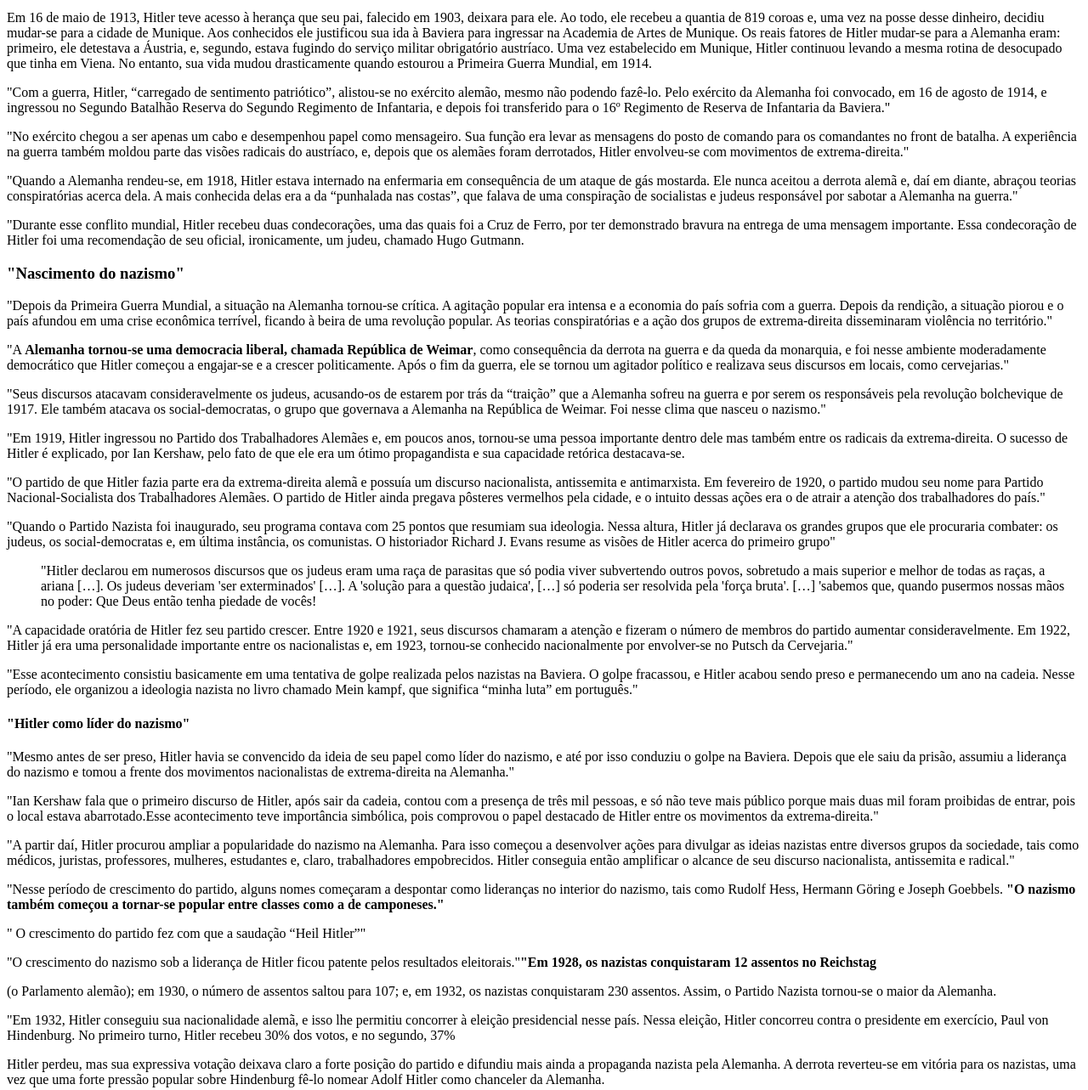
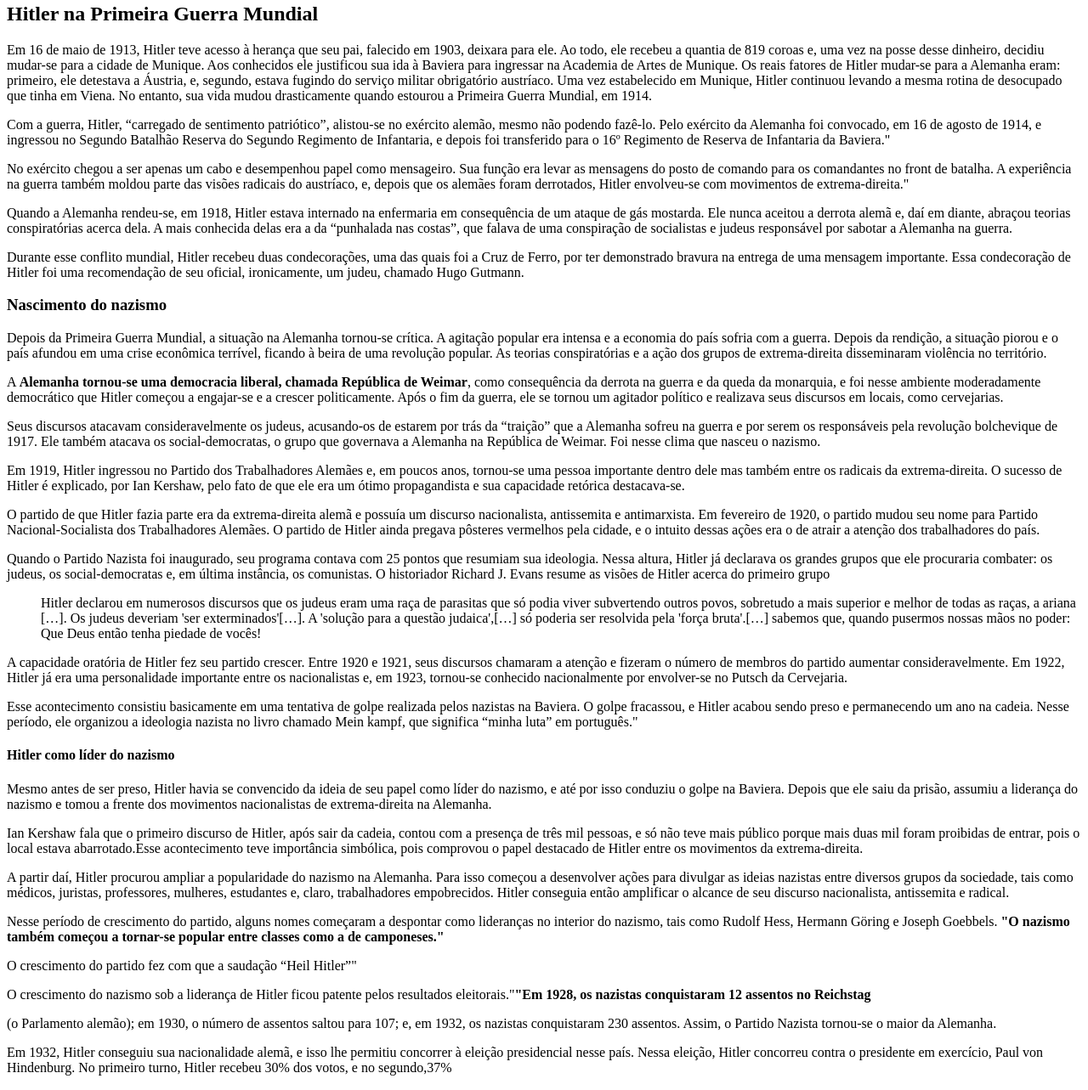
Before and after one commit to Santoscelc/2024-project, a plain HTML site: page Haru.html in a window 1280 px wide. Shown: the part 277-1560 px from the top of the page at 85% size. Drawn offline with Linux system fonts and the light colour scheme.

Commit message:
Update Haru.html

```diff
--- a/Haru.html
+++ b/Haru.html
@@ -6,41 +6,41 @@
     <title>Document</title>
 </head>
 <body>
-    Adolf Hitler d</h1>
-    <p>Hitler era austríaco e nasceu em uma cidade do interior do país chamada Braunau am Inn, em 20 de abril de 1889. Os pais de Adolf Hitler chamavam-se Alois Hitler e Klara Pölzl, e ele foi o quarto filho desse casal (o primeiro a sobreviver em longo prazo). Os filhos de Alois e Klara que nasceram antes de Hitler e faleceram foram Gustav, Otto e Ida."O pai de Hitler, anteriormente chamado Alois Schicklgruber (mudou seu nome na década de 1870), trabalhava como inspetor em um posto alfandegário de Braunau am Inn e, por isso, Hitler cresceu em um ambiente familiar de classe média e de condição financeira saudável. A boa condição financeira, porém, não fazia que a família de Hitler tivesse bom convívio, sobretudo pelo humor explosivo de seu pai. A relação de Hitler com sua mãe, por sua vez, era o inverso e bastante amorosa."
+<h1>Adolf Hitler</h1>
+<p>Hitler era austríaco e nasceu em uma cidade do interior do país chamada Braunau am Inn, em 20 de abril de 1889. Os pais de Adolf Hitler chamavam-se Alois Hitler e Klara Pölzl, e ele foi o quarto filho desse casal (o primeiro a sobreviver em longo prazo). Os filhos de Alois e Klara que nasceram antes de Hitler e faleceram foram Gustav, Otto e Ida.O pai de Hitler, anteriormente chamado Alois Schicklgruber (mudou seu nome na década de 1870), trabalhava como inspetor em um posto alfandegário de Braunau am Inn e, por isso, Hitler cresceu em um ambiente familiar de classe média e de condição financeira saudável. A boa condição financeira, porém, não fazia que a família de Hitler tivesse bom convívio, sobretudo pelo humor explosivo de seu pai. A relação de Hitler com sua mãe, por sua vez, era o inverso e bastante amorosa.
 Os pais de Hitler morreram enquanto o futuro ditador alemão ainda era apenas um adolescente. Seu pai, Alois, faleceu, em 3 de janeiro de 1903, de um colapso enquanto estava tomando vinho. Acredita-se que ele tenha morrido de derrame pleural (acúmulo de líquido no interior do pulmão). Sua mãe, Klara, acabou falecendo de câncer em 21 de dezembro de 1907.A morte de seu pai colocou fim a um grande problema para Hitler: sua carreira. O pai de Hitler queria que seu filho seguisse a carreira do funcionalismo público e tornasse-se funcionário da alfândega assim como ele havia sido. Hitler, no entanto, tinha outro desejo para sua vida e, depois que sua mãe morreu, mudou-se para Viena."Em Viena, viveu como um desocupado, não fazendo questão de conseguir um emprego para sobreviver. Sua renda vinha inteiramente da pensão deixada por sua mãe e de um empréstimo que adquiriu de sua tia. Nisso, o ambiente político agitado de Viena teve papel crucial na moldagem dos preconceitos de Hitler, como sentencia Ian Kershaw.</p>
 <h2>Hitler na Primeira Guerra Mundial</h2>
 <p>Em 16 de maio de 1913, Hitler teve acesso à herança que seu pai, falecido em 1903, deixara para ele. Ao todo, ele recebeu a quantia de 819 coroas e, uma vez na posse desse dinheiro, decidiu mudar-se para a cidade de Munique. Aos conhecidos ele justificou sua ida à Baviera para ingressar na Academia de Artes de Munique.
 Os reais fatores de Hitler mudar-se para a Alemanha eram: primeiro, ele detestava a Áustria, e, segundo, estava fugindo do serviço militar obrigatório austríaco. Uma vez estabelecido em Munique, Hitler continuou levando a mesma rotina de desocupado que tinha em Viena. No entanto, sua vida mudou drasticamente quando estourou a Primeira Guerra Mundial, em 1914.</p>
- <p>"Com a guerra, Hitler, “carregado de sentimento patriótico”, alistou-se no exército alemão, mesmo não podendo fazê-lo. Pelo exército da Alemanha foi convocado, em 16 de agosto de 1914, e ingressou no Segundo Batalhão Reserva do Segundo Regimento de Infantaria, e depois foi transferido para o 16º Regimento de Reserva de Infantaria da Baviera."</p>
-         <p>"No exército chegou a ser apenas um cabo e desempenhou papel como mensageiro. Sua função era levar as mensagens do posto de comando para os comandantes no front de batalha. A experiência na guerra também moldou parte das visões radicais do austríaco, e, depois que os alemães foram derrotados, Hitler envolveu-se com movimentos de extrema-direita."</p>
-         <p>"Quando a Alemanha rendeu-se, em 1918, Hitler estava internado na enfermaria em consequência de um ataque de gás mostarda. Ele nunca aceitou a derrota alemã e, daí em diante, abraçou teorias conspiratórias acerca dela. A mais conhecida delas era a da “punhalada nas costas”, que falava de uma conspiração de socialistas e judeus responsável por sabotar a Alemanha na guerra."</p>
-        <p>"Durante esse conflito mundial, Hitler recebeu duas condecorações, uma das quais foi a Cruz de Ferro, por ter demonstrado bravura na entrega de uma mensagem importante. Essa condecoração de Hitler foi uma recomendação de seu oficial, ironicamente, um judeu, chamado Hugo Gutmann.</p>
-        <h3>"Nascimento do nazismo"</h3>
-        <p>"Depois da Primeira Guerra Mundial, a situação na Alemanha tornou-se crítica. A agitação popular era intensa e a economia do país sofria com a guerra. Depois da rendição, a situação piorou e o país afundou em uma crise econômica terrível, ficando à beira de uma revolução popular. As teorias conspiratórias e a ação dos grupos de extrema-direita disseminaram violência no território."</p>
-        <p>"A <strong> Alemanha tornou-se uma democracia liberal, chamada República de Weimar</strong>, como consequência da derrota na guerra e da queda da monarquia, e foi nesse ambiente moderadamente democrático que Hitler começou a engajar-se e a crescer politicamente. Após o fim da guerra, ele se tornou um agitador político e realizava seus discursos em locais, como cervejarias."</p>
- <p>"Seus discursos atacavam consideravelmente os judeus, acusando-os de estarem por trás da “traição” que a Alemanha sofreu na guerra e por serem os responsáveis pela revolução bolchevique de 1917. Ele também atacava os social-democratas, o grupo que governava a Alemanha na República de Weimar. Foi nesse clima que nasceu o nazismo."</p>
- <p>"Em 1919, Hitler ingressou no Partido dos Trabalhadores Alemães e, em poucos anos, tornou-se uma pessoa importante dentro dele mas também entre os radicais da extrema-direita. O sucesso de Hitler é explicado, por Ian Kershaw, pelo fato de que ele era um ótimo propagandista e sua capacidade retórica destacava-se.</p>
- <p>"O partido de que Hitler fazia parte era da extrema-direita alemã e possuía um discurso nacionalista, antissemita e antimarxista. Em fevereiro de 1920, o partido mudou seu nome para Partido Nacional-Socialista dos Trabalhadores Alemães. O partido de Hitler ainda pregava pôsteres vermelhos pela cidade, e o intuito dessas ações era o de atrair a atenção dos trabalhadores do país."</p>
-   <p>"Quando o Partido Nazista foi inaugurado, seu programa contava com 25 pontos que resumiam sua ideologia. Nessa altura, Hitler já declarava os grandes grupos que ele procuraria combater: os judeus, os social-democratas e, em última instância, os comunistas. O historiador Richard J. Evans resume as visões de Hitler acerca do primeiro grupo"</p>
-   <ul>"Hitler declarou em numerosos discursos que os judeus eram uma raça de parasitas que só podia viver subvertendo outros povos, sobretudo a mais superior e melhor de todas as raças, a ariana […].
-     Os judeus deveriam 'ser exterminados' […]. A 'solução para a questão judaica', […]
-     só poderia ser resolvida pela 'força bruta'. […]
-     'sabemos que, quando pusermos nossas mãos no poder: Que Deus então tenha piedade de vocês!</ul>
-     <p>"A capacidade oratória de Hitler fez seu partido crescer. Entre 1920 e 1921, seus discursos chamaram a atenção e fizeram o número de membros do partido aumentar consideravelmente. Em 1922, Hitler já era uma personalidade importante entre os nacionalistas e, em 1923, tornou-se conhecido nacionalmente por envolver-se no Putsch da Cervejaria."</p>
-    <p>"Esse acontecimento consistiu basicamente em uma tentativa de golpe realizada pelos nazistas na Baviera. O golpe fracassou, e Hitler acabou sendo preso e permanecendo um ano na cadeia. Nesse período, ele organizou a ideologia nazista no livro chamado Mein kampf, que significa “minha luta” em português."</p>
-    <h4>"Hitler como líder do nazismo"</h4>
-    <p>"Mesmo antes de ser preso, Hitler havia se convencido da ideia de seu papel como líder do nazismo, e até por isso conduziu o golpe na Baviera. Depois que ele saiu da prisão, assumiu a liderança do nazismo e tomou a frente dos movimentos nacionalistas de extrema-direita na Alemanha."</p>
-    <p>"Ian Kershaw fala que o primeiro discurso de Hitler, após sair da cadeia, contou com a presença de três mil pessoas, e só não teve mais público porque mais duas mil foram proibidas de entrar, pois o local estava abarrotado.Esse acontecimento teve importância simbólica, pois comprovou o papel destacado de Hitler entre os movimentos da extrema-direita."</p>
-    <p>"A partir daí, Hitler procurou ampliar a popularidade do nazismo na Alemanha. Para isso começou a desenvolver ações para divulgar as ideias nazistas entre diversos grupos da sociedade, tais como médicos, juristas, professores, mulheres, estudantes e, claro, trabalhadores empobrecidos. Hitler conseguia então amplificar o alcance de seu discurso nacionalista, antissemita e radical."</p>
-    <p>"Nesse período de crescimento do partido, alguns nomes começaram a despontar como lideranças no interior do nazismo, tais como Rudolf Hess, Hermann Göring e Joseph Goebbels. <strong>"O nazismo também começou a tornar-se popular entre classes como a de camponeses."</strong></p>
-    <p>" O crescimento do partido fez com que a saudação “Heil Hitler”"</p>
-    <p>"O crescimento do nazismo sob a liderança de Hitler ficou patente pelos resultados eleitorais."<strong>"Em 1928, os nazistas conquistaram 12 assentos no Reichstag</strong></p>
-    <p> (o Parlamento alemão); em 1930, o número de assentos saltou para 107; e, em 1932, os nazistas conquistaram 230 assentos. Assim, o Partido Nazista tornou-se o maior da Alemanha.</p>
-    <p>"Em 1932, Hitler conseguiu sua nacionalidade alemã, e isso lhe permitiu concorrer à eleição presidencial nesse país. Nessa eleição, Hitler concorreu contra o presidente em exercício, Paul von Hindenburg. No primeiro turno, Hitler recebeu 30% dos votos, e no segundo, 37%</p>
+<p>Com a guerra, Hitler, “carregado de sentimento patriótico”, alistou-se no exército alemão, mesmo não podendo fazê-lo. Pelo exército da Alemanha foi convocado, em 16 de agosto de 1914, e ingressou no Segundo Batalhão Reserva do Segundo Regimento de Infantaria, e depois foi transferido para o 16º Regimento de Reserva de Infantaria da Baviera."</p>
+<p>No exército chegou a ser apenas um cabo e desempenhou papel como mensageiro. Sua função era levar as mensagens do posto de comando para os comandantes no front de batalha. A experiência na guerra também moldou parte das visões radicais do austríaco, e, depois que os alemães foram derrotados, Hitler envolveu-se com movimentos de extrema-direita."</p>
+<p>Quando a Alemanha rendeu-se, em 1918, Hitler estava internado na enfermaria em consequência de um ataque de gás mostarda. Ele nunca aceitou a derrota alemã e, daí em diante, abraçou teorias conspiratórias acerca dela. A mais conhecida delas era a da “punhalada nas costas”, que falava de uma conspiração de socialistas e judeus responsável por sabotar a Alemanha na guerra.</p>
+<p>Durante esse conflito mundial, Hitler recebeu duas condecorações, uma das quais foi a Cruz de Ferro, por ter demonstrado bravura na entrega de uma mensagem importante. Essa condecoração de Hitler foi uma recomendação de seu oficial, ironicamente, um judeu, chamado Hugo Gutmann.</p>
+<h3>Nascimento do nazismo</h3>
+<p>Depois da Primeira Guerra Mundial, a situação na Alemanha tornou-se crítica. A agitação popular era intensa e a economia do país sofria com a guerra. Depois da rendição, a situação piorou e o país afundou em uma crise econômica terrível, ficando à beira de uma revolução popular. As teorias conspiratórias e a ação dos grupos de extrema-direita disseminaram violência no território.</p>
+<p>A <strong> Alemanha tornou-se uma democracia liberal, chamada República de Weimar</strong>, como consequência da derrota na guerra e da queda da monarquia, e foi nesse ambiente moderadamente democrático que Hitler começou a engajar-se e a crescer politicamente. Após o fim da guerra, ele se tornou um agitador político e realizava seus discursos em locais, como cervejarias.</p>
+<p>Seus discursos atacavam consideravelmente os judeus, acusando-os de estarem por trás da “traição” que a Alemanha sofreu na guerra e por serem os responsáveis pela revolução bolchevique de 1917. Ele também atacava os social-democratas, o grupo que governava a Alemanha na República de Weimar. Foi nesse clima que nasceu o nazismo.</p>
+<p>Em 1919, Hitler ingressou no Partido dos Trabalhadores Alemães e, em poucos anos, tornou-se uma pessoa importante dentro dele mas também entre os radicais da extrema-direita. O sucesso de Hitler é explicado, por Ian Kershaw, pelo fato de que ele era um ótimo propagandista e sua capacidade retórica destacava-se.</p>
+<p>O partido de que Hitler fazia parte era da extrema-direita alemã e possuía um discurso nacionalista, antissemita e antimarxista. Em fevereiro de 1920, o partido mudou seu nome para Partido Nacional-Socialista dos Trabalhadores Alemães. O partido de Hitler ainda pregava pôsteres vermelhos pela cidade, e o intuito dessas ações era o de atrair a atenção dos trabalhadores do país.</p>
+<p>Quando o Partido Nazista foi inaugurado, seu programa contava com 25 pontos que resumiam sua ideologia. Nessa altura, Hitler já declarava os grandes grupos que ele procuraria combater: os judeus, os social-democratas e, em última instância, os comunistas. O historiador Richard J. Evans resume as visões de Hitler acerca do primeiro grupo</p>
+<ul>Hitler declarou em numerosos discursos que os judeus eram uma raça de parasitas que só podia viver subvertendo outros povos, sobretudo a mais superior e melhor de todas as raças, a ariana […].
+Os judeus deveriam 'ser exterminados'[…]. A 'solução para a questão judaica',[…]
+só poderia ser resolvida pela 'força bruta'.[…]
+sabemos que, quando pusermos nossas mãos no poder: Que Deus então tenha piedade de vocês!</ul>
+<p>A capacidade oratória de Hitler fez seu partido crescer. Entre 1920 e 1921, seus discursos chamaram a atenção e fizeram o número de membros do partido aumentar consideravelmente. Em 1922, Hitler já era uma personalidade importante entre os nacionalistas e, em 1923, tornou-se conhecido nacionalmente por envolver-se no Putsch da Cervejaria.</p>
+<p>Esse acontecimento consistiu basicamente em uma tentativa de golpe realizada pelos nazistas na Baviera. O golpe fracassou, e Hitler acabou sendo preso e permanecendo um ano na cadeia. Nesse período, ele organizou a ideologia nazista no livro chamado Mein kampf, que significa “minha luta” em português."</p>
+<h4>Hitler como líder do nazismo</h4>
+<p>Mesmo antes de ser preso, Hitler havia se convencido da ideia de seu papel como líder do nazismo, e até por isso conduziu o golpe na Baviera. Depois que ele saiu da prisão, assumiu a liderança do nazismo e tomou a frente dos movimentos nacionalistas de extrema-direita na Alemanha.</p>
+<p>Ian Kershaw fala que o primeiro discurso de Hitler, após sair da cadeia, contou com a presença de três mil pessoas, e só não teve mais público porque mais duas mil foram proibidas de entrar, pois o local estava abarrotado.Esse acontecimento teve importância simbólica, pois comprovou o papel destacado de Hitler entre os movimentos da extrema-direita.</p>
+<p>A partir daí, Hitler procurou ampliar a popularidade do nazismo na Alemanha. Para isso começou a desenvolver ações para divulgar as ideias nazistas entre diversos grupos da sociedade, tais como médicos, juristas, professores, mulheres, estudantes e, claro, trabalhadores empobrecidos. Hitler conseguia então amplificar o alcance de seu discurso nacionalista, antissemita e radical.</p>
+<p>Nesse período de crescimento do partido, alguns nomes começaram a despontar como lideranças no interior do nazismo, tais como Rudolf Hess, Hermann Göring e Joseph Goebbels. <strong>"O nazismo também começou a tornar-se popular entre classes como a de camponeses."</strong></p>
+<p>O crescimento do partido fez com que a saudação “Heil Hitler”"</p>
+<p>O crescimento do nazismo sob a liderança de Hitler ficou patente pelos resultados eleitorais."<strong>"Em 1928, os nazistas conquistaram 12 assentos no Reichstag</strong></p>
+<p>(o Parlamento alemão); em 1930, o número de assentos saltou para 107; e, em 1932, os nazistas conquistaram 230 assentos. Assim, o Partido Nazista tornou-se o maior da Alemanha.</p>
+<p>Em 1932, Hitler conseguiu sua nacionalidade alemã, e isso lhe permitiu concorrer à eleição presidencial nesse país. Nessa eleição, Hitler concorreu contra o presidente em exercício, Paul von Hindenburg. No primeiro turno, Hitler recebeu 30% dos votos, e no segundo,37%</p>
 <p>Hitler perdeu, mas sua expressiva votação deixava claro a forte posição do partido e difundiu mais ainda a propaganda nazista pela Alemanha. A derrota reverteu-se em vitória para os nazistas, uma vez que uma forte pressão popular sobre Hindenburg fê-lo nomear Adolf Hitler como chanceler da Alemanha.
 <h1>Hitler no poder</h1>
-    <p>A ascensão de Hitler marcou o início da jornada alemã rumo ao <strong>totalitarismo</strong>.Nomeado como chanceler, Hitler atuou abertamente para consorlidar-se como figura absoluta na politica alemâ e agiu para acabar com o regime democrático que marcava a rebública de weimar. <strong>A perseguição contra os opositores do nazismo iniciou-se de imediato.</strong>  </p>
+<p>A ascensão de Hitler marcou o início da jornada alemã rumo ao <strong>totalitarismo</strong>.Nomeado como chanceler, Hitler atuou abertamente para consorlidar-se como figura absoluta na politica alemâ e agiu para acabar com o regime democrático que marcava a rebública de weimar. <strong>A perseguição contra os opositores do nazismo iniciou-se de imediato.</strong></p>
 <p></p>
 <p></p>
 <p></p>
```
Lines whose indentation alone changed are shown as unchanged.
